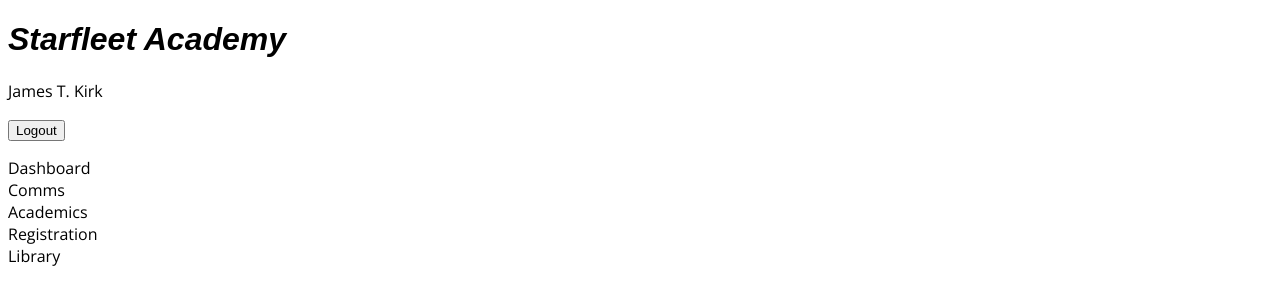
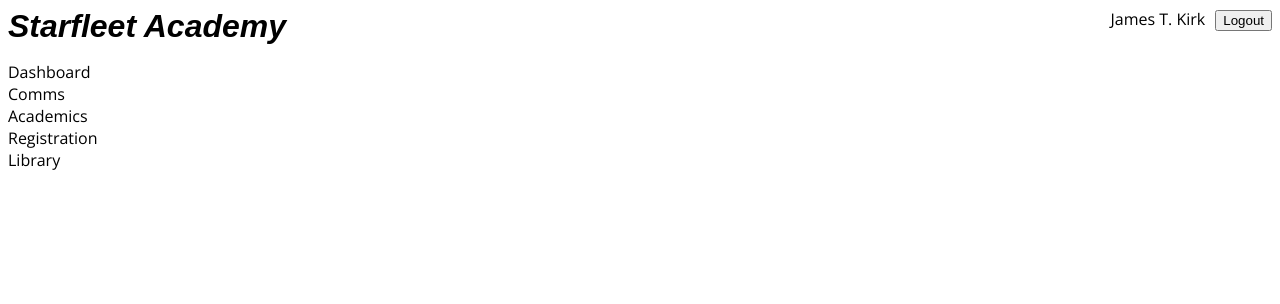
Before and after one commit to abigailboyer/starfleetacademy, a React (Create React App) app: page / in a window 1280 px wide. Shown: the top 304 px of the page. Built offline with nearby package versions, Linux system fonts and the light colour scheme; a web font is replaced by a local one.

Commit message:
add basic styling for layout

```diff
--- a/src/style.css
+++ b/src/style.css
@@ -12,3 +12,26 @@
   list-style: none;
   padding: 0;
 }
+
+a {
+  text-decoration: none;
+  color: inherit;
+}
+
+a:hover {
+  text-decoration: underline;
+}
+
+header h1 {
+  display: inline;
+}
+
+#user {
+  display: inline;
+  float: right;
+}
+
+#user p {
+  display: inline;
+  margin-right: 10px;
+}
```
